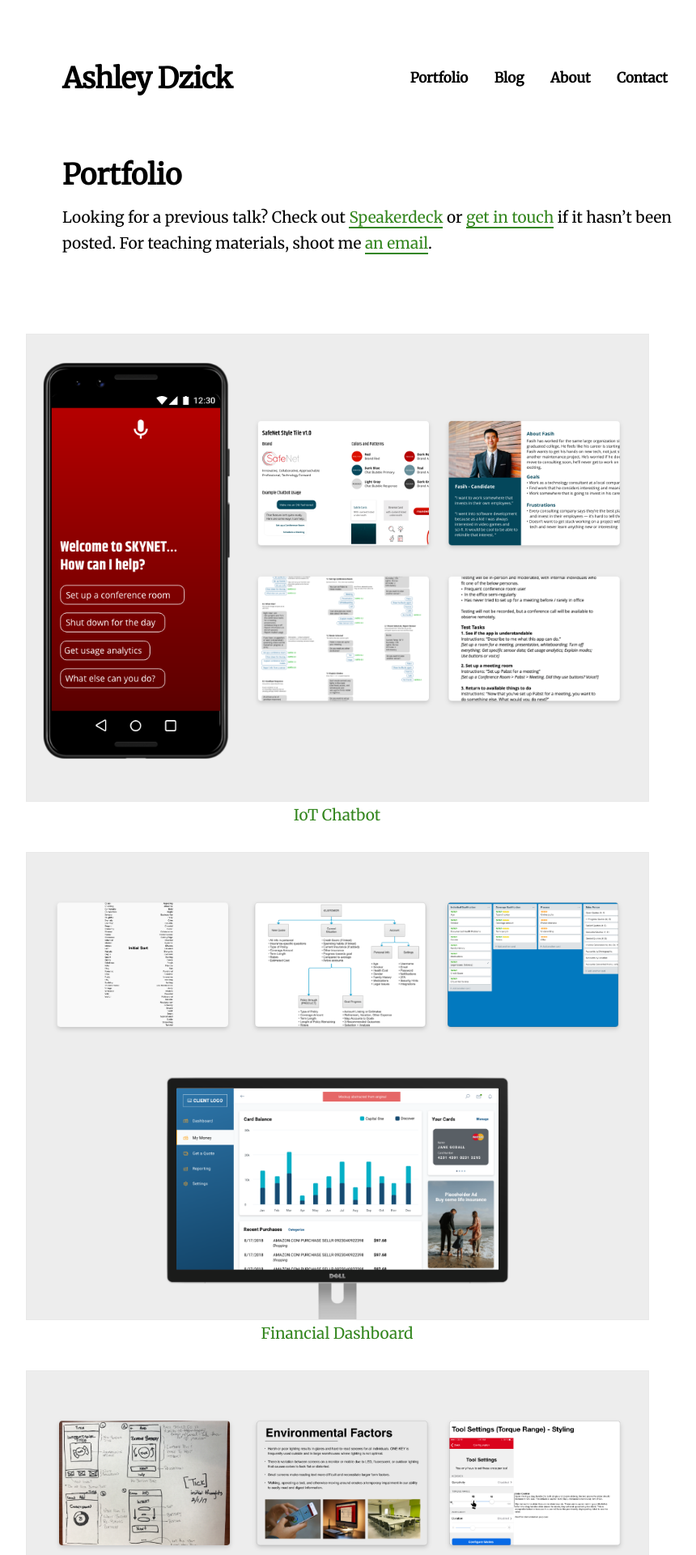
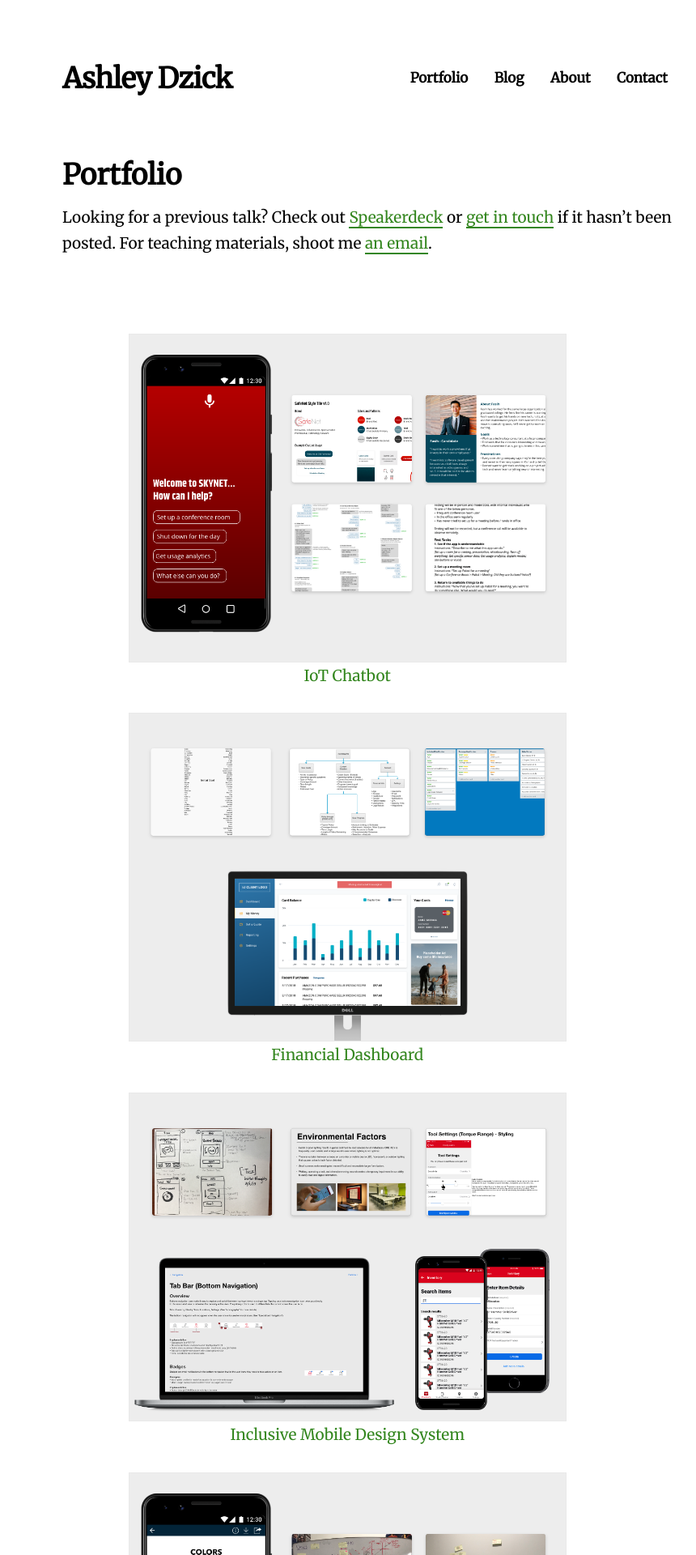
Before and after one commit to ashleydzick/2018Portfolio, a Jekyll site: the page built from portfolio.html, in a window 1280 px wide. Shown: the top 1920 px of the page at 81% size, without its empty margins (179-1039 px from the left). Built offline with Jekyll 4.4.1, drawn with Linux system fonts in a browser that asks for light colours; nearby versions of some CDN libraries.

Commit message:
fixing bug

```diff
--- a/_sass/_includes/_portfolio.scss
+++ b/_sass/_includes/_portfolio.scss
@@ -33,7 +33,7 @@
 	}
 
 	@include mq(laptop) {
-		max-width: 70%;
+		max-width: 50%;
 	}
 
 }
--- a/_sass/_mixins.scss
+++ b/_sass/_mixins.scss
@@ -8,7 +8,7 @@
 // - - - - - - - - - - - - - - - - - - - - - - - - - - - - - - - - - - - - Responsive
 // Usage: @include mq(tabletp) {}
 
-$break-phonel: 0px;
+$break-phonel: 400px;
 $break-tabletp: 768px;
 $break-tabletl: 1024px;
 $break-laptop: 1220px;
```
Also changed, not shown: _posts/2018-03-11-usability-no-budget.md (renamed from _posts/2018-03-11-usability.md), _posts/2018-06-01-usability-what-to-test.md (renamed from _posts/2018-06-01-usability.md).
